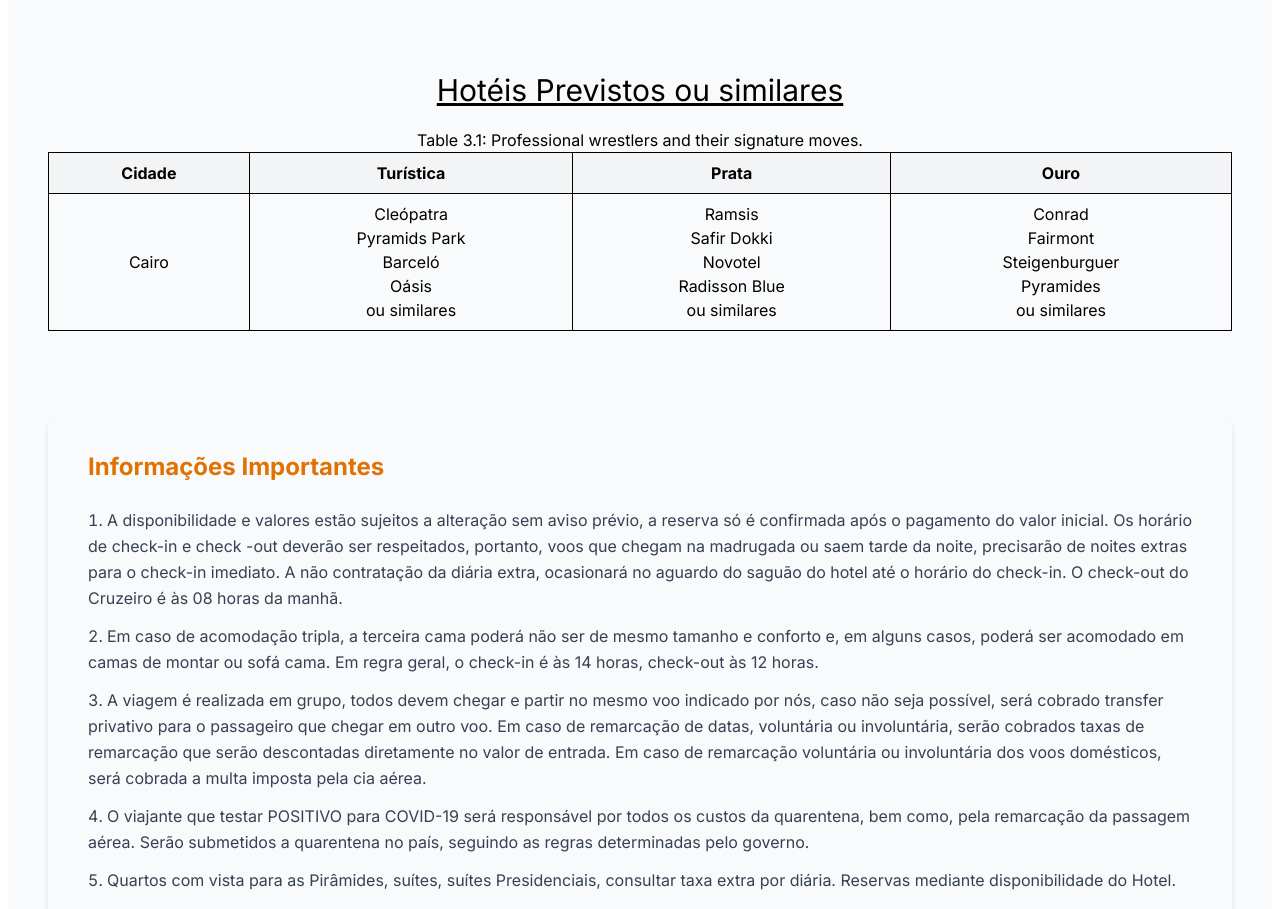
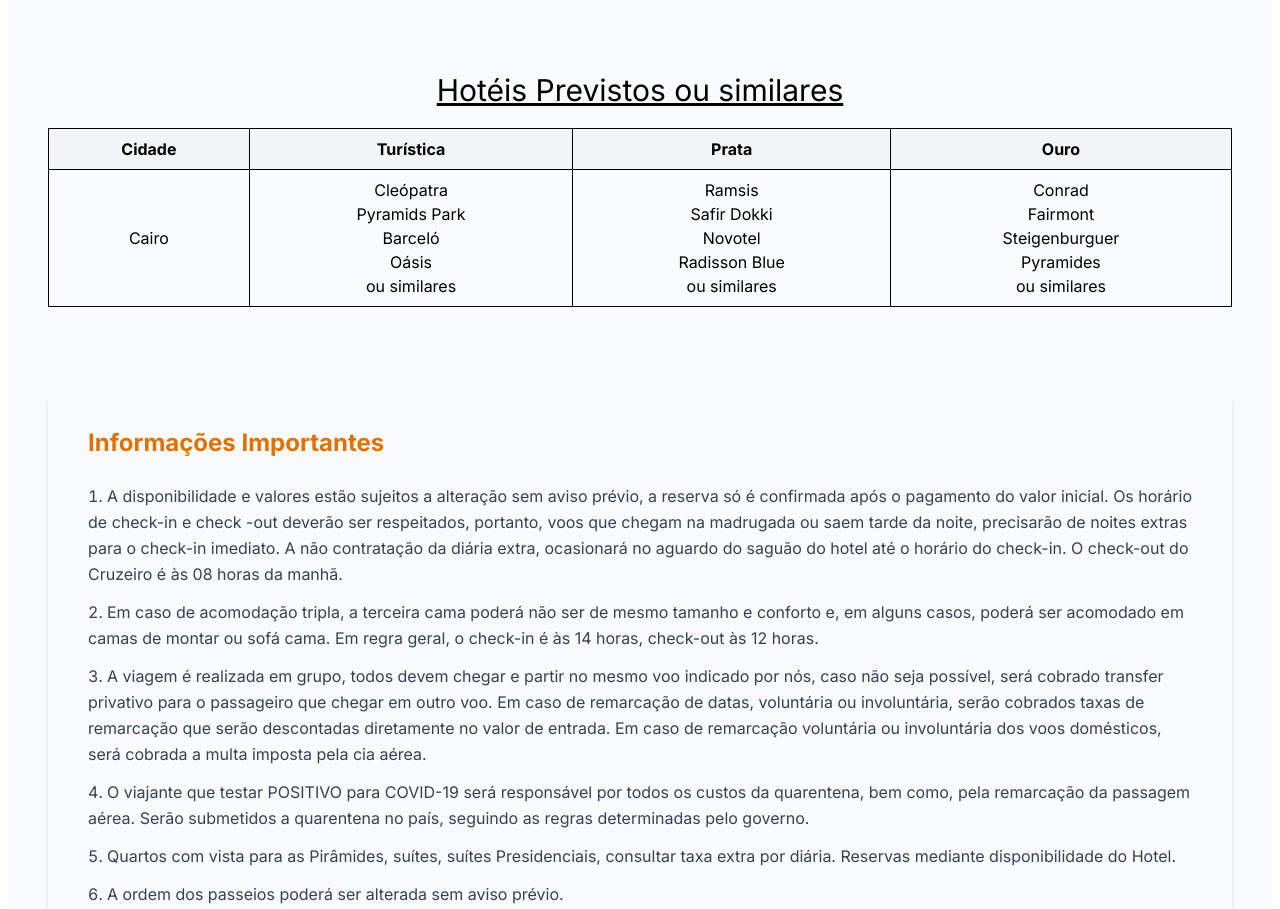
Before and after one commit to felipesantos22/egp_next, a Next.js app: page /pacotes/egito-basico-4-dias in a window 1280 px wide. Shown: the part 1840-2749 px from the top of the page. Built offline with nearby package versions, Linux system fonts and the light colour scheme.

Commit message:
remove caption

```diff
--- a/components/table-egp-4-dias.tsx
+++ b/components/table-egp-4-dias.tsx
@@ -5,9 +5,6 @@ export default function TableEgp4Dias() {
         Hotéis Previstos ou similares
       </h2>
       <table className="border border-gray-300 w-full">
-        <caption className="caption-top">
-          Table 3.1: Professional wrestlers and their signature moves.
-        </caption>
         <thead>
           <tr className="bg-gray-100">
             <th className="border px-4 py-2">Cidade</th>
```
